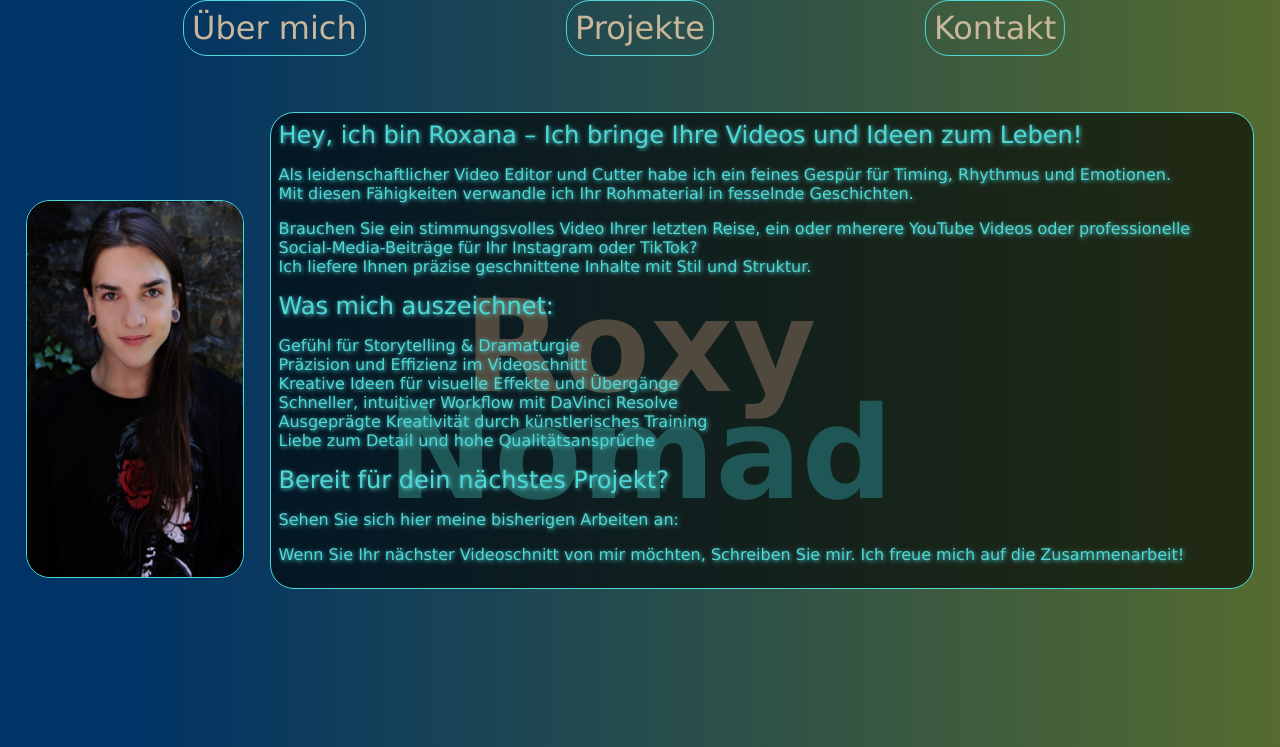
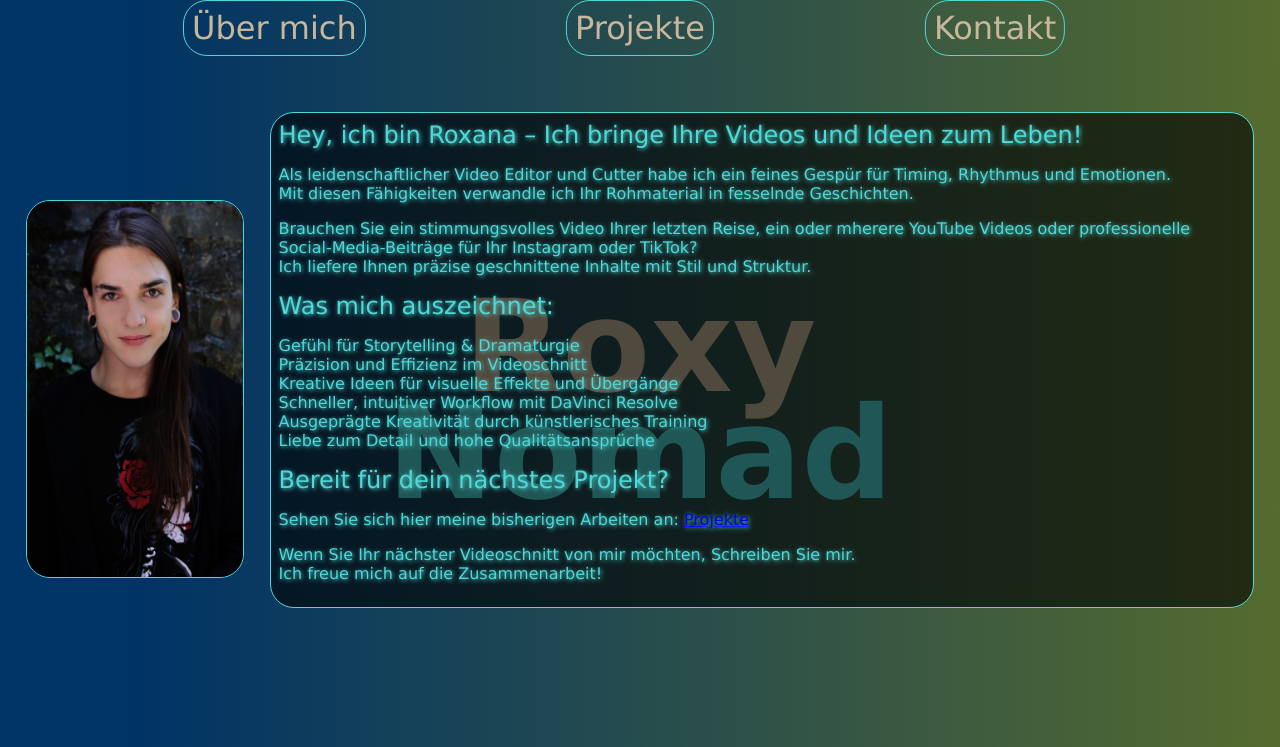
Before and after one commit to RoxyNomad/RoxyNomad_Portfolio, a Next.js app: page / in a window 1280 px wide. Shown: the top 747 px of the page. Built offline with nearby package versions, Linux system fonts and the light colour scheme.

Commit message:
feat: add Link

```diff
--- a/src/adapters/ui/components/AboutMe/AboutMe.tsx
+++ b/src/adapters/ui/components/AboutMe/AboutMe.tsx
@@ -1,6 +1,7 @@
 // src/adapters/ui/components/AboutMe/AboutMe.tsx
 import styles from './AboutMe.module.css';
 import Image from 'next/image';
+import Link from 'next/link';
 
 const AboutMe = () => {
 
@@ -44,11 +45,11 @@ const AboutMe = () => {
             Bereit für dein nächstes Projekt?
           </p>
           <p className={styles.aboutMeText}>
-            Sehen Sie sich hier meine bisherigen Arbeiten an:
+            Sehen Sie sich hier meine bisherigen Arbeiten an: <Link href='#projects'>Projekte</Link>
           </p>
           <p className={styles.aboutMeText}>
-            Wenn Sie Ihr nächster Videoschnitt von mir möchten,
-            Schreiben Sie mir. Ich freue mich auf die Zusammenarbeit!
+            Wenn Sie Ihr nächster Videoschnitt von mir möchten, Schreiben Sie mir. <br />
+            Ich freue mich auf die Zusammenarbeit!
           </p>
         </div>
       </div>
```
